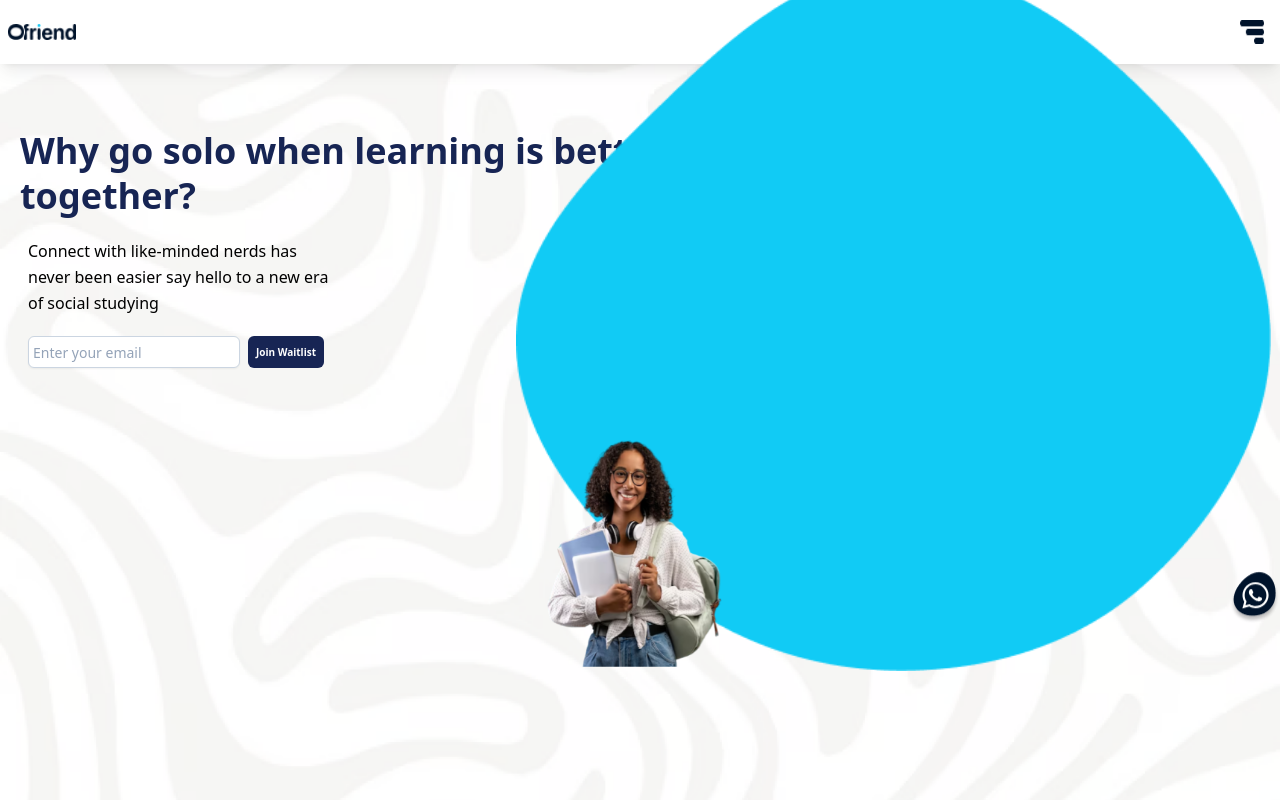
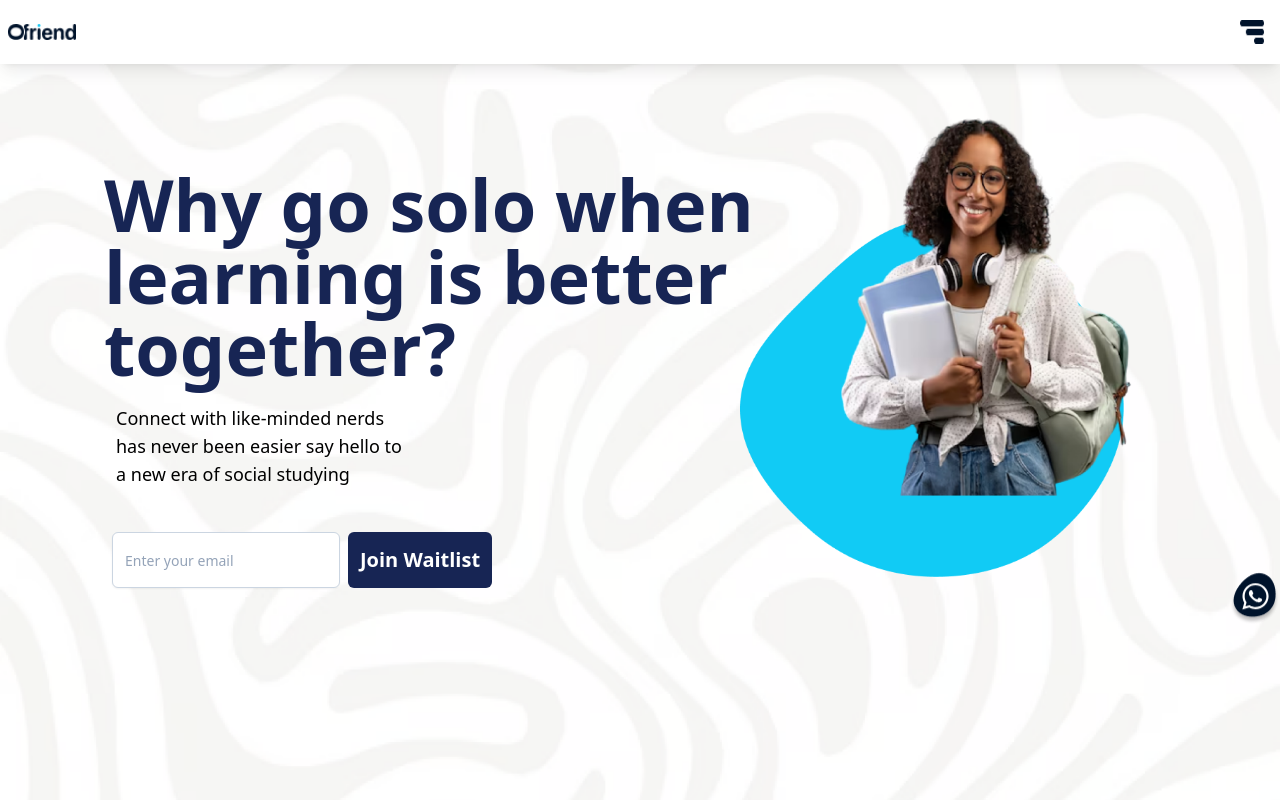
Before and after one commit to devhenode/ofirend-waitlist, a Vue app in the folder client/: page / in a window 1280 px wide. Shown: the top 800 px of the page. Built offline with nearby package versions, Linux system fonts and the light colour scheme.

Commit message:
edit hero [web view]

```diff
--- a/client/src/components/Hero/MainPage.vue
+++ b/client/src/components/Hero/MainPage.vue
@@ -1,5 +1,5 @@
 <template>
-  <section class="h-svh">
+  <section class="h-svh md:w-full md:overflow-hidden">
     <div>
       <img :src="imge" class="h-svh md:bg-no-repeat absolute md:bg-cover md:w-full" alt="" />
 
@@ -8,21 +8,23 @@
       relative sm:justify-between md:px-12"
     >
       <div class="text-area px-5 md:mx-9 md:px-5
-        py-14"
+        py-14 md:mt-10"
       >
-        <h1 class="text-auto mb-2 text-4xl md:text-5xl font-black text-blue-950 mt-2 leading-tight md:leading-none md:">Why go solo when learning is better <br> together?</h1>
-        <p class="text-auto max-w-xs text-md leading-relaxed px-2 py-3 text-blue-1000 md:px-3">Connect with like-minded nerds has never been easier say hello to a new era of social studying
+        <h1 class="text-auto mb-2 text-4xl md:text-7xl font-black text-blue-950 mt-2 leading-tight md:leading-none md:">Why go solo when learning is better <br> together?</h1>
+        <p class="text-auto max-w-xs text-md leading-relaxed px-2 py-3 text-blue-1000 md:px-3 md:text-lg md:">Connect with like-minded nerds has never been easier
+
+          say hello to a new era of social studying
         </p>
         <div class="p-2 md:py-8 flex space-x-2">
-          <input type="email" placeholder="Enter your email" name="" class="block h-8 px-1 py-1 md:px-3 md:py-2 bg-white border border-slate-300 rounded-md text-sm shadow-sm placeholder-slate-400">
-          <button class="bg-blue-950 text-[10px] h-8 px-2 py-1 md:py-2 md:px-3 font-bold text-white md:px-5 md:py-2 rounded-md md:font-extrabold ">Join Waitlist</button>
+          <input type="email" placeholder="Enter your email" name="" class="block h-8 px-1 py-1 md:px-3 md:py-2 md:h-14 bg-white border border-slate-300 rounded-md text-sm shadow-sm placeholder-slate-400">
+          <button class="bg-blue-950 text-[10px] h-8 px-2 py-1 md:text-[20px] md:h-14 md:py-2 md:px-3 font-bold text-white rounded-md md:font-extrabold ">Join Waitlist</button>
         </div>
 
       </div>
 
-      <div class="mx-auto items-center justify-center text-center md:py-8 lg:w-[500px]">
-        <img :src="vector"  class="vec  w-[59%] bottom-1 md:top-[125px] inline absolute  mx-3 md:right-25  md:w-1/6">
-          <img :src="profile" class="prof w-[200px] -top-2 z-10  inline relative mx-9 md:w-1/2 md:right-8" alt="">
+      <div class="mx-auto items-center justify-center text-center md:py-8">
+        <img :src="vector"  class="vec md:w-[30%] w-[59%] bottom-1 md:top-[155px] inline absolute  mx-3 md:right-36">
+          <img :src="profile" class="prof w-[200px] -top-1 z-10  inline relative mx-9 md:w-[97%] md:top-[-5px] md:right-24" alt="">
         </img>
       </div>
 
--- a/client/tailwind.config.js
+++ b/client/tailwind.config.js
@@ -8,7 +8,7 @@ export default {
     screens: {
     // 'sm': '320px',
     //   // => @media (min-width: 320px) {...}
-  //  'md': '640px',
+   'md': '640px',
     //   // => @media (min-width: 640px) { ... }
 
     //   //'lg': '1024px',
```
